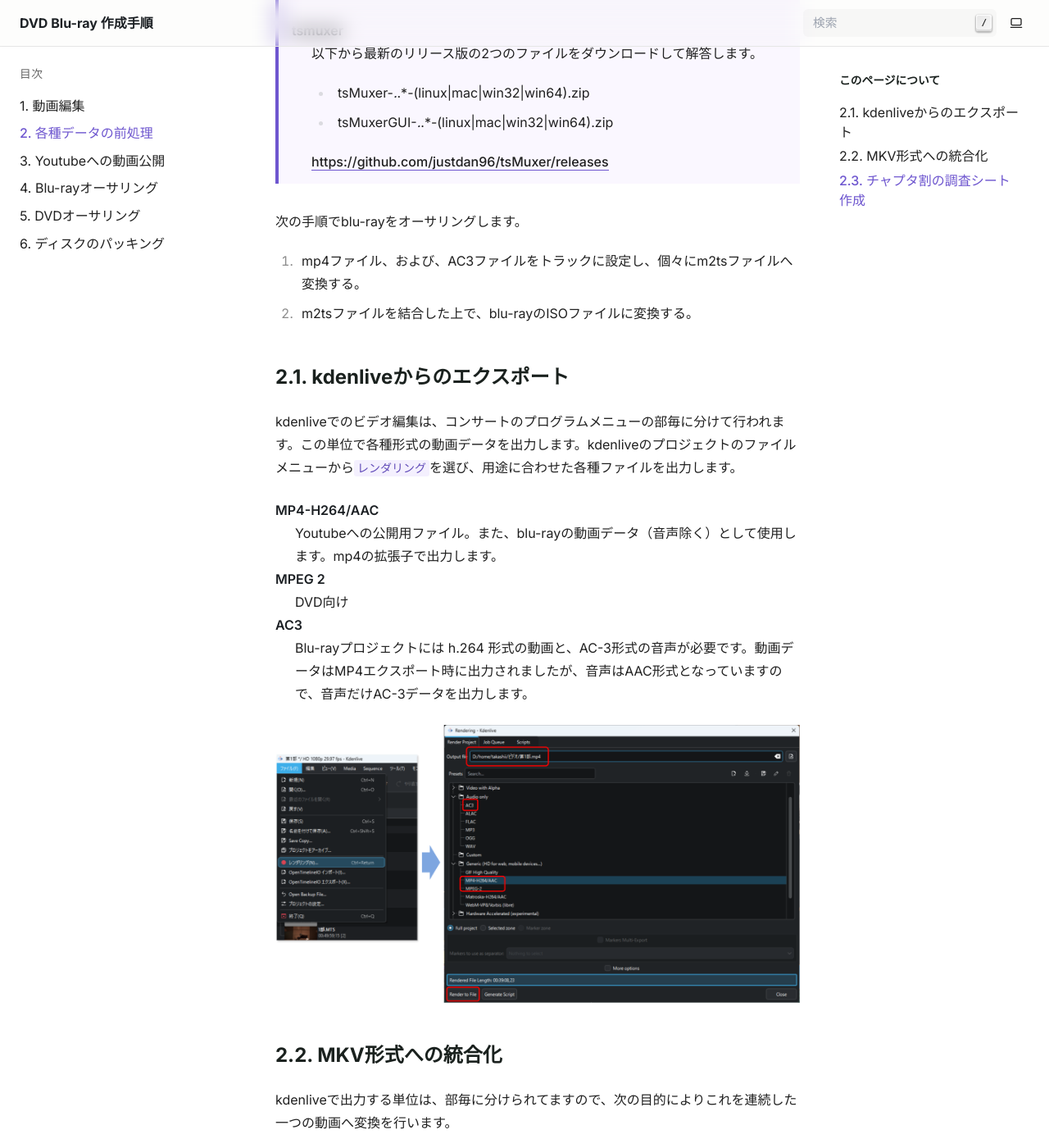
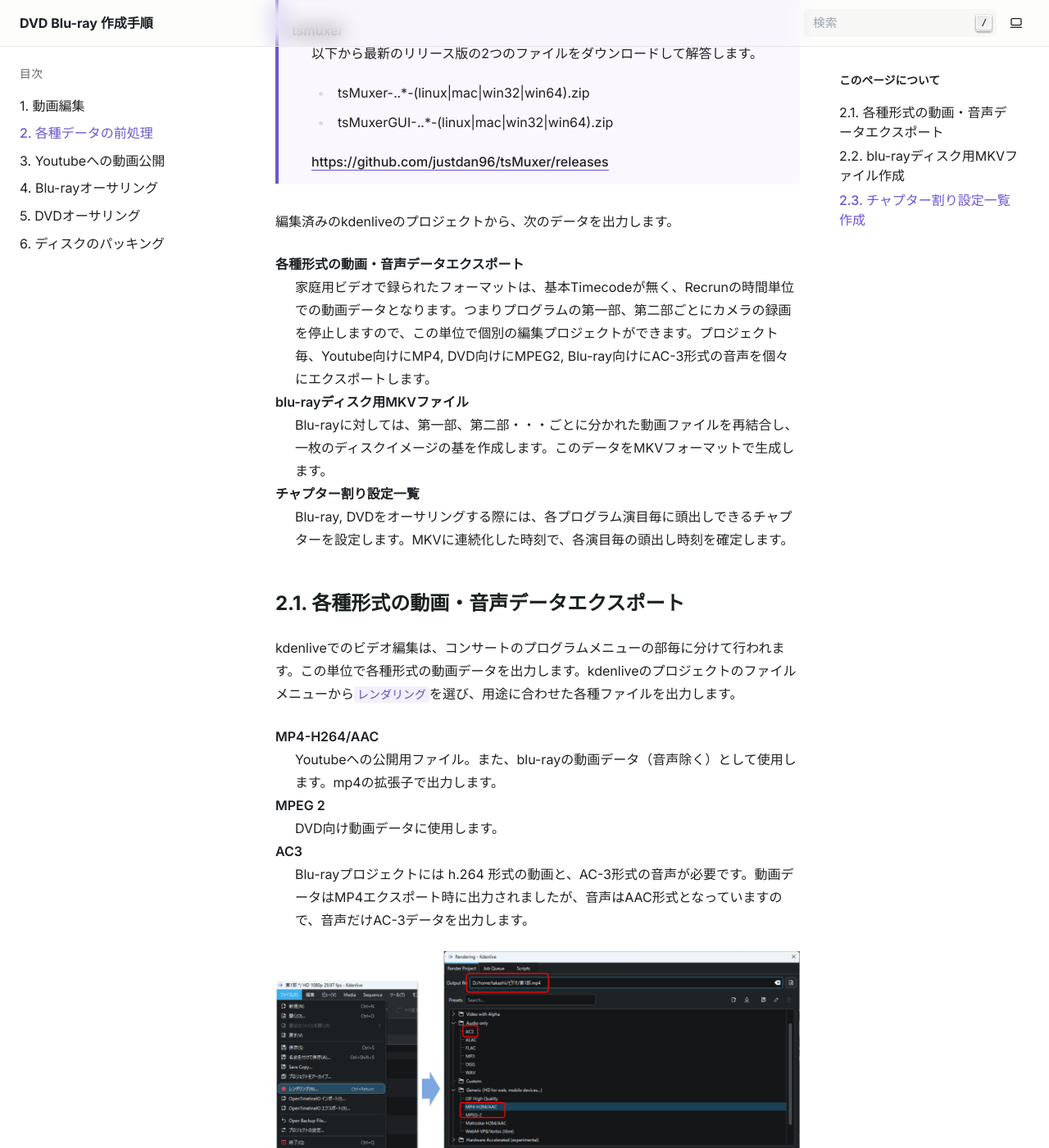
Before and after one commit to ta-ichihashi/howto_make_video, a Sphinx documentation site: the page built from source/pre-process/index.md, in a window 1280 px wide and 1400 px high, scrolled down 470 px. Shown: the whole window at 82% size. Built offline with Sphinx 7.4.7, drawn with Linux system fonts in a browser that asks for light colours; some of the changed text lies outside the part shown.

Commit message:
データ前処理節の修正

````diff
--- a/source/conf.py
+++ b/source/conf.py
@@ -190,16 +190,3 @@
 
 
 latex_show_urls = 'footnote'
-
-
-# for epub
-
-
-epub_title = project
-epub_author = author
-epub_basename = 'twincat_howto'
-epub_language = 'ja'
-epub_publisher = author
-# epub_identifier = u'http://ascii.asciimw.jp/books/books/detail/978-4-04-868629-7.shtml'
-epub_scheme = 'URL'
-epub_tocdepth = 3
--- a/source/pre-process/index.md
+++ b/source/pre-process/index.md
@@ -17,13 +17,18 @@
     : [https://github.com/justdan96/tsMuxer/releases](https://github.com/justdan96/tsMuxer/releases)
 ```
 
-次の手順でblu-rayをオーサリングします。
+編集済みのkdenliveのプロジェクトから、次のデータを出力します。
 
-1. mp4ファイル、および、AC3ファイルをトラックに設定し、個々にm2tsファイルへ変換する。
-2. m2tsファイルを結合した上で、blu-rayのISOファイルに変換する。
+各種形式の動画・音声データエクスポート
+  : 家庭用ビデオで録られたフォーマットは、基本Timecodeが無く、Recrunの時間単位での動画データとなります。つまりプログラムの第一部、第二部ごとにカメラの録画を停止しますので、この単位で個別の編集プロジェクトができます。プロジェクト毎、Youtube向けにMP4, DVD向けにMPEG2, Blu-ray向けにAC-3形式の音声を個々にエクスポートします。
 
+blu-rayディスク用MKVファイル
+  : Blu-rayに対しては、第一部、第二部・・・ごとに分かれた動画ファイルを再結合し、一枚のディスクイメージの基を作成します。このデータをMKVフォーマットで生成します。
 
-## kdenliveからのエクスポート
+チャプター割り設定一覧
+  : Blu-ray, DVDをオーサリングする際には、各プログラム演目毎に頭出しできるチャプターを設定します。MKVに連続化した時刻で、各演目毎の頭出し時刻を確定します。
+
+## 各種形式の動画・音声データエクスポート
 
 kdenliveでのビデオ編集は、コンサートのプログラムメニューの部毎に分けて行われます。この単位で各種形式の動画データを出力します。kdenliveのプロジェクトのファイルメニューから `レンダリング` を選び、用途に合わせた各種ファイルを出力します。
 
@@ -31,7 +36,7 @@
     : Youtubeへの公開用ファイル。また、blu-rayの動画データ（音声除く）として使用します。mp4の拡張子で出力します。
 
 MPEG 2
-    : DVD向け
+    : DVD向け動画データに使用します。
 
 AC3
     : Blu-rayプロジェクトには h.264 形式の動画と、AC-3形式の音声が必要です。動画データはMP4エクスポート時に出力されましたが、音声はAAC形式となっていますので、音声だけAC-3データを出力します。
@@ -39,7 +44,7 @@
 
 ![](assets/kdenlive_rendering.png){align=center}
 
-## MKV形式への統合化
+## blu-rayディスク用MKVファイル作成
 
 kdenliveで出力する単位は、部毎に分けられてますので、次の目的によりこれを連続した一つの動画へ変換を行います。
 
@@ -54,9 +59,11 @@
 これを読み込み、bul-rayに必要な、H.264形式の動画と、AC-3形式の音声のみにチェックを入れて、下部にある「マルチプレクシングを開始」ボタンを押すことで、その上の保存先ファイル名に記載しているMKVファイルを保存します。
 
 (section_chapter_cue)=
-## チャプタ割の調査シート作成
+## チャプター割り設定一覧作成
 
-出力したmkvファイルは、VLCプレイや等で再生することができます。この動画を見ながら出演者のステージの開始時間を記録して頭出し時間のリストをExcelで作成します。blu-rayディスク再生時の頭出しとして最適な時刻を特定し、{ref}`table_subtitle_def` の表にD列 「チャプター区切り時刻」列を追加し（{numref}`table_chapter_def`）、そこへ特定した時刻を追記します。
+出力したmkvファイルは、VLCプレイや等で再生することができます。この動画を見ながら出演者のステージの開始時間を記録して頭出し時間のリストを、字幕作成時に作成した（{numref}`table_chapter_def`）Excelに追記します。blu-rayディスク再生時の頭出しとして最適な時刻を特定し、{ref}`table_subtitle_def` の表にD列 「チャプター（全体）」列を追加して特定した時刻を追記します。
+
+また、DVD向けには、第一部、第二部・・・ごとのkdenliveのプロジェクト毎にタイトルチャプターを設定します。その中の頭出し用のチャプターは、基本、第N部毎に00:00:00.000にリセットした時刻からの経過時間での頭出し時刻を指定する必要があります。これをE列「チャプター（個別）」列を追加して特定した時刻を追記します。
 
 ```{list-table} 字幕+チャプター定義 "titles.csv" ファイル
 :header-rows: 2
@@ -71,11 +78,13 @@
   - E
   - F
   - G
+  - H
 * - 1
   - 字幕開始
   - 字幕終了
   - 字幕
-  - チャプター区切り時刻
+  - チャプター(全体)
+  - チャプター(個別)
   - 作曲者
   - タイトル
   - 演奏者
@@ -105,4 +116,5 @@
   - <div style="text-align: center;">:</div>
   - <div style="text-align: center;">:</div>
   - <div style="text-align: center;">:</div>
+  - <div style="text-align: center;">:</div>
 ```
````
Also changed, not shown: other parts of source/pre-process/index.md (+2 -0 lines).
